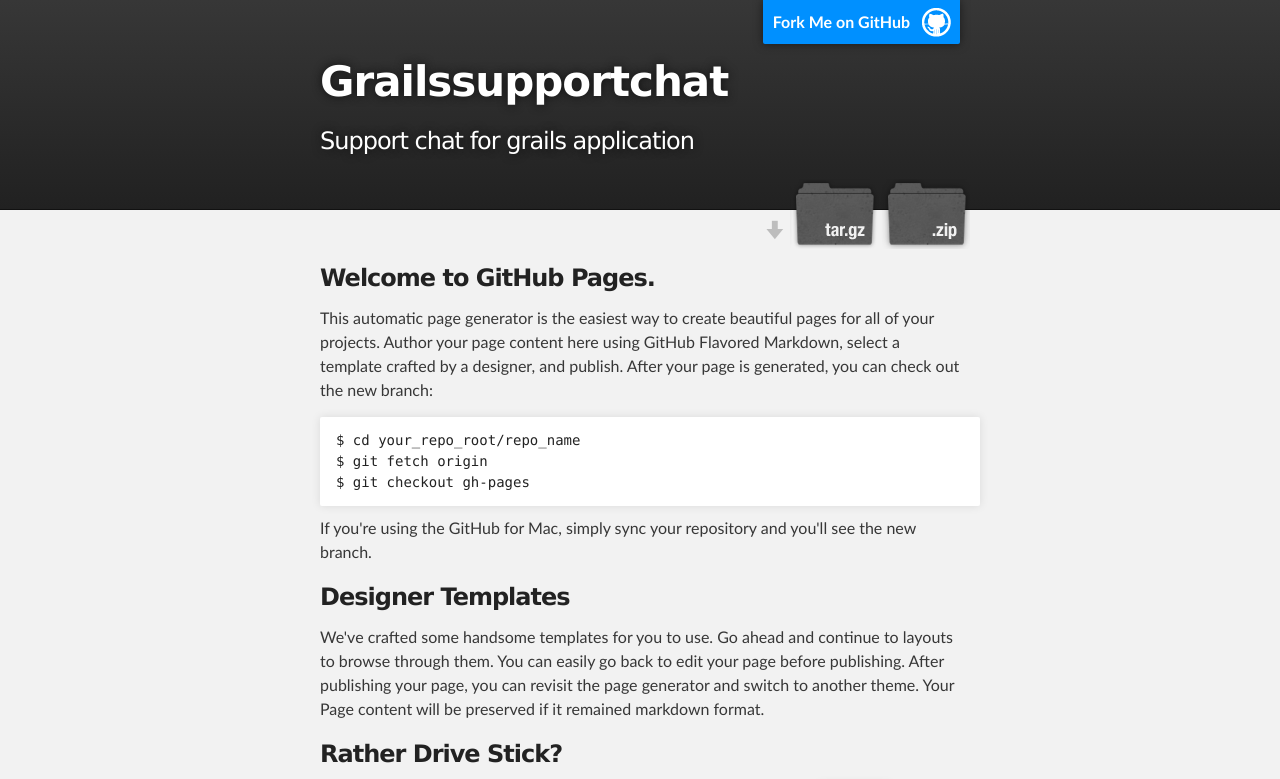
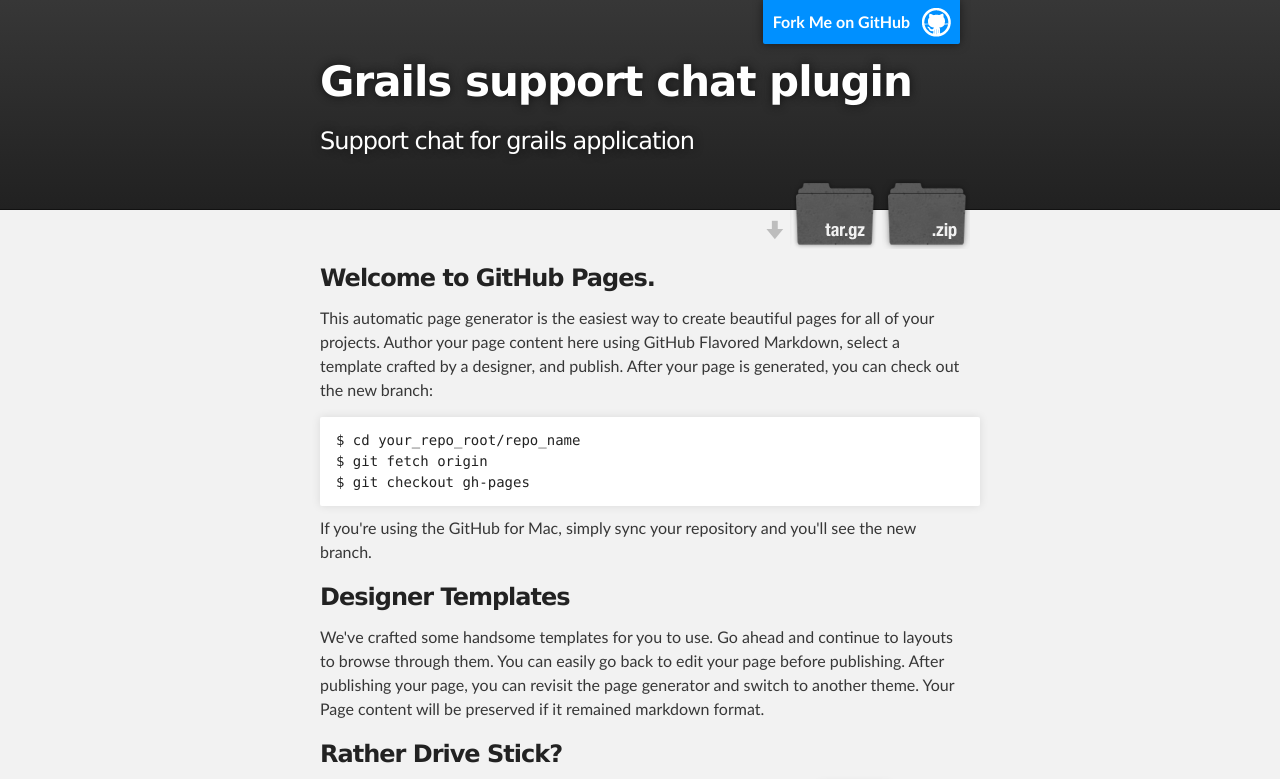
Before and after one commit to maleficarum/GrailsSupportChat, a plain HTML site: page index.html in a window 1280 px wide. Shown: the top 779 px of the page. Drawn offline with Linux system fonts and the light colour scheme.

Commit message:
Change title

```diff
--- a/index.html
+++ b/index.html
@@ -8,7 +8,7 @@
 
     <link rel="stylesheet" type="text/css" media="screen" href="stylesheets/stylesheet.css">
 
-    <title>Grailssupportchat</title>
+    <title>Grails support chat plugin</title>
   </head>
 
   <body>
@@ -18,7 +18,7 @@
         <header class="inner">
           <a id="forkme_banner" href="https://github.com/maleficarum/GrailsSupportChat">Fork Me on GitHub</a>
 
-          <h1 id="project_title">Grailssupportchat</h1>
+          <h1 id="project_title">Grails support chat plugin</h1>
           <h2 id="project_tagline">Support chat for grails application</h2>
 
           <section id="downloads">
```
